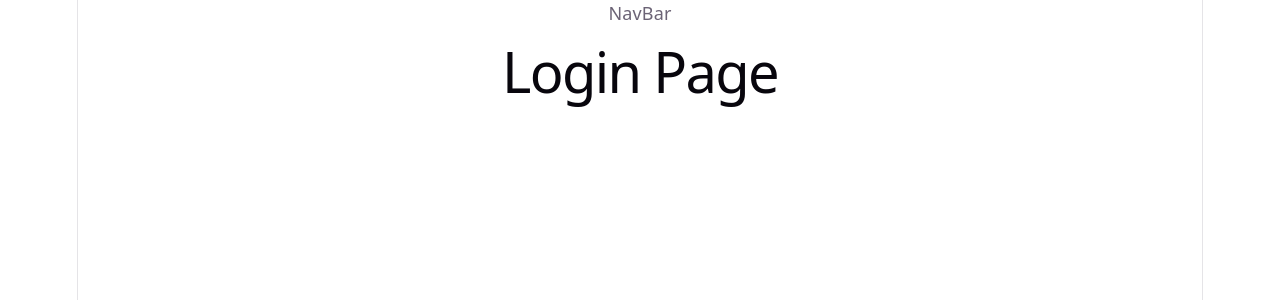
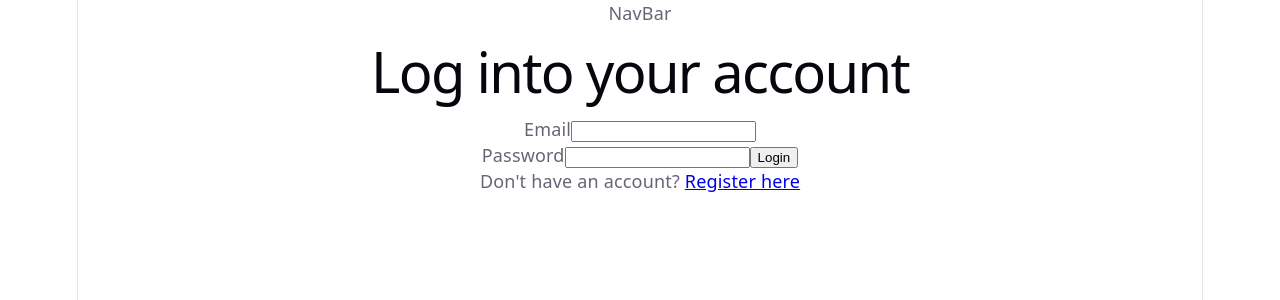
Before and after one commit to kianamills20/outside-together, a React (Vite) app in the folder client/: page /login in a window 1280 px wide. Shown: the top 300 px of the page. Built offline with nearby package versions, Linux system fonts and the light colour scheme; no server answers.

Commit message:
finished working login form

```diff
--- a/client/src/auth/Login.jsx
+++ b/client/src/auth/Login.jsx
@@ -1,5 +1,56 @@
-function Login(){
-    return <h1>Login Page</h1>;
+import { Link, useNavigate } from "react-router-dom";
+import { useAuth } from "./AuthContext";
+import { useState } from "react";
+
+
+function Login() {
+  const { login, token } = useAuth();
+  const navigate = useNavigate();
+
+  const [error, setError] = useState(null);
+
+  const tryLogin = async (formData) => {
+    setError(null);
+
+    const username = formData.get("username");
+    const password = formData.get("password");
+    try {
+      const result = await login({ username, password });
+      navigate("/");
+    } catch (error) {
+      setError(error.message);
+    }
+  };
+
+  if (token) {
+    return (
+      <section>
+        <h1>You're already logged in</h1>
+        <button onClick={() => navigate("/")}>Go to Home</button>
+      </section>
+    );
+  }
+
+  return (
+    <>
+      <h1>Log into your account</h1>
+      <form action={tryLogin}>
+        <div>
+          <label>Email</label>
+          <input type="text" name="username" required />
+        </div>
+        <div>
+          <label>Password</label>
+          <input type="password" name="password" required />
+          <button>Login</button>
+          {error && <p role="alert">{error}</p>}
+        </div>
+      </form>
+      <p>
+        Don't have an account? <Link to="/register">Register here</Link>
+      </p>
+    </>
+  );
 }
 
 export default Login;
--- a/client/src/auth/Register.jsx
+++ b/client/src/auth/Register.jsx
@@ -9,7 +9,6 @@ function Register() {
   const [error, setError] = useState(null);
 
   const tryRegister = async (formData) => {
-    console.log("SUBMIT FIRED");
     setError(null);
 
     const first_name = formData.get("first_name");
@@ -18,7 +17,6 @@ function Register() {
     const password = formData.get("password");
     try {
       const result = await register({ first_name, last_name, username, password });
-      console.log("REGISTER SUCCESS:", result);
       navigate("/");
     } catch (error) {
       setError(error.message);
```
